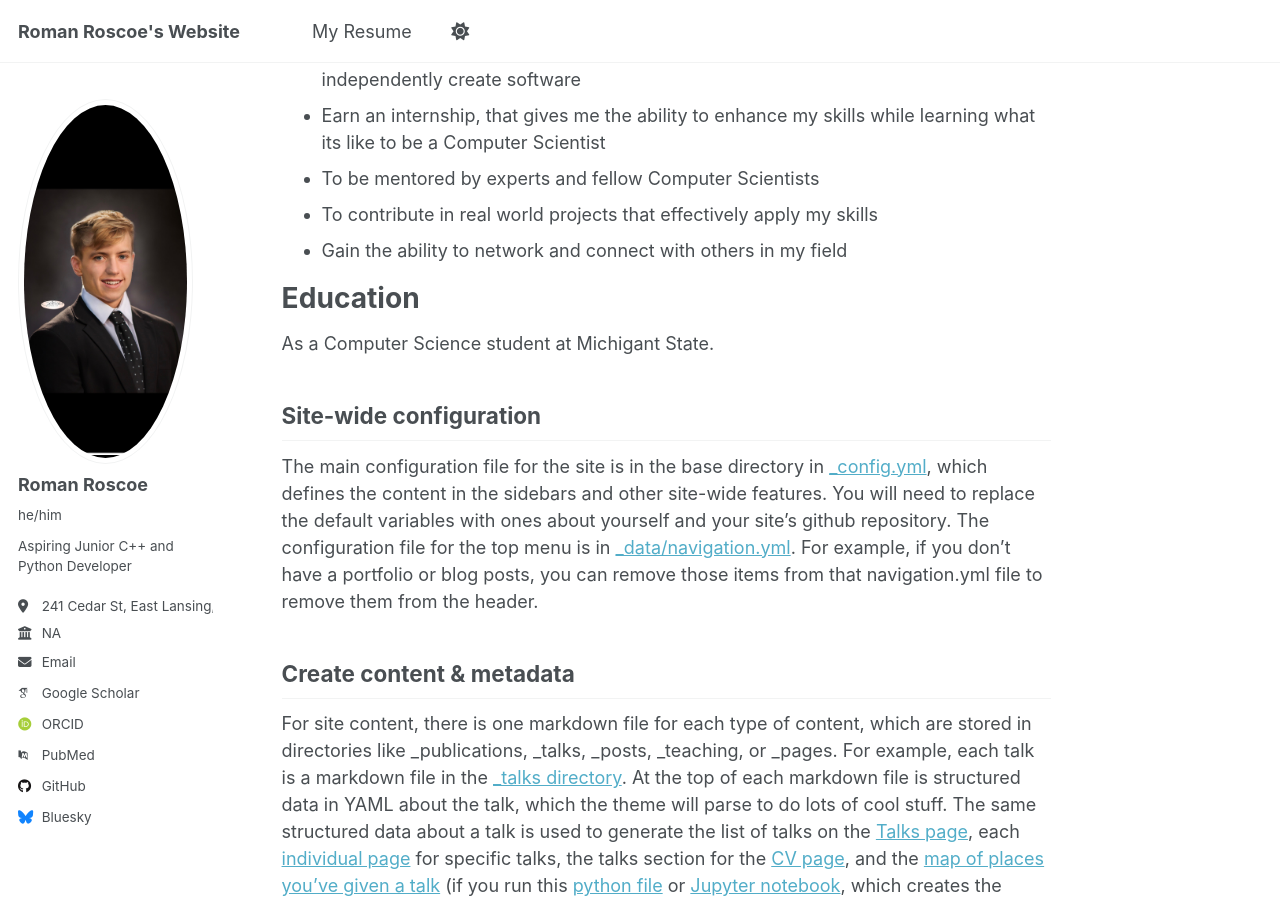
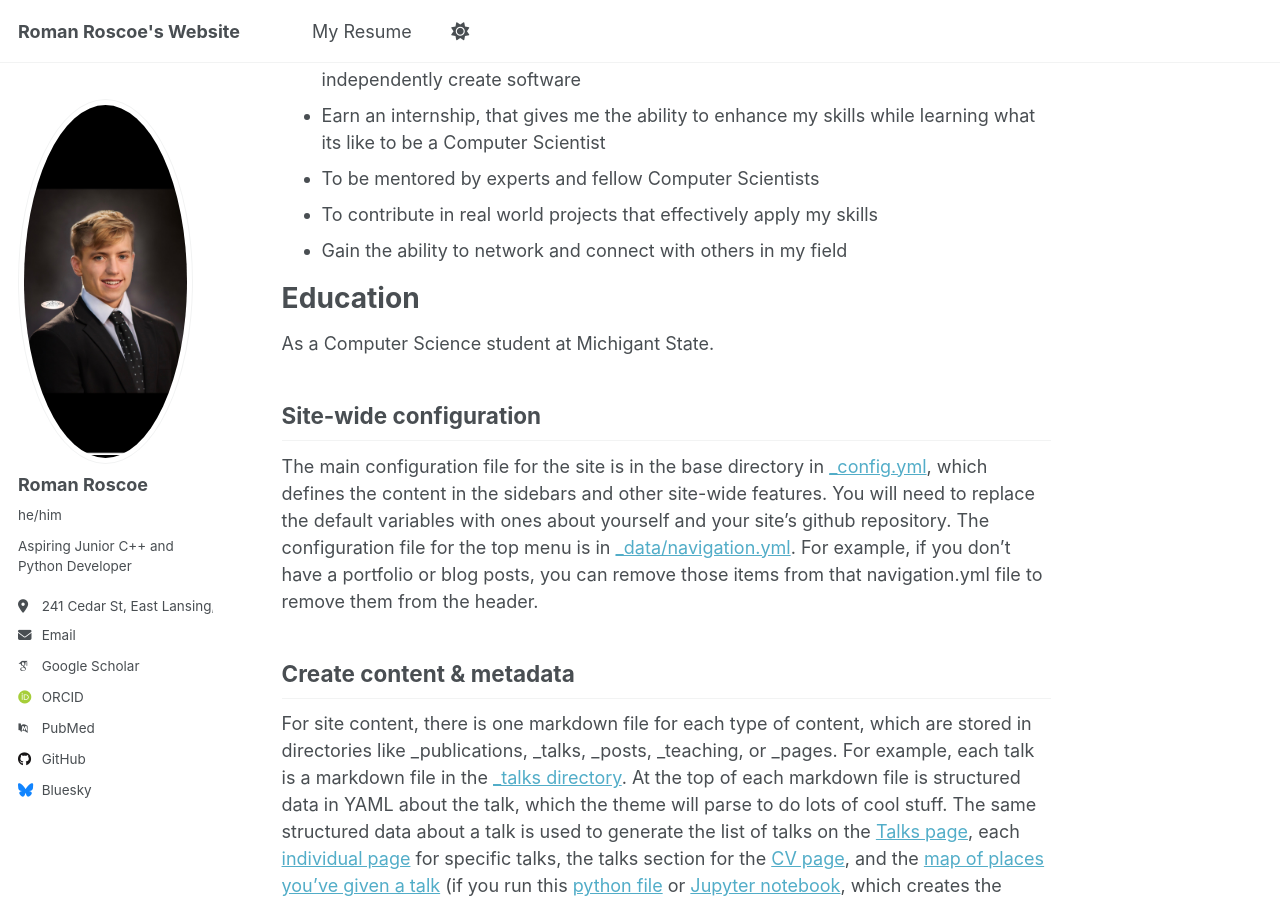
Before and after one commit to RomanRoscoe2027/RomanRoscoe2027.github.io, a Jekyll site: the page built from _pages/about.md, in a window 1280 px wide and 900 px high, scrolled down 366 px. Built offline with Jekyll 4.4.1, drawn with Linux system fonts in a browser that asks for light colours; some web fonts are replaced.

```diff
--- a/_config.yml
+++ b/_config.yml
@@ -27,7 +27,6 @@ author:
   pronouns         : "he/him"
   bio              : "Aspiring Junior C++ and Python Developer"
   location         : "241 Cedar St, East Lansing, MI 48823"
-  employer         : "NA"
   uri              : # URL
   email            : "rroscoe51@icloud.com"
 
```
